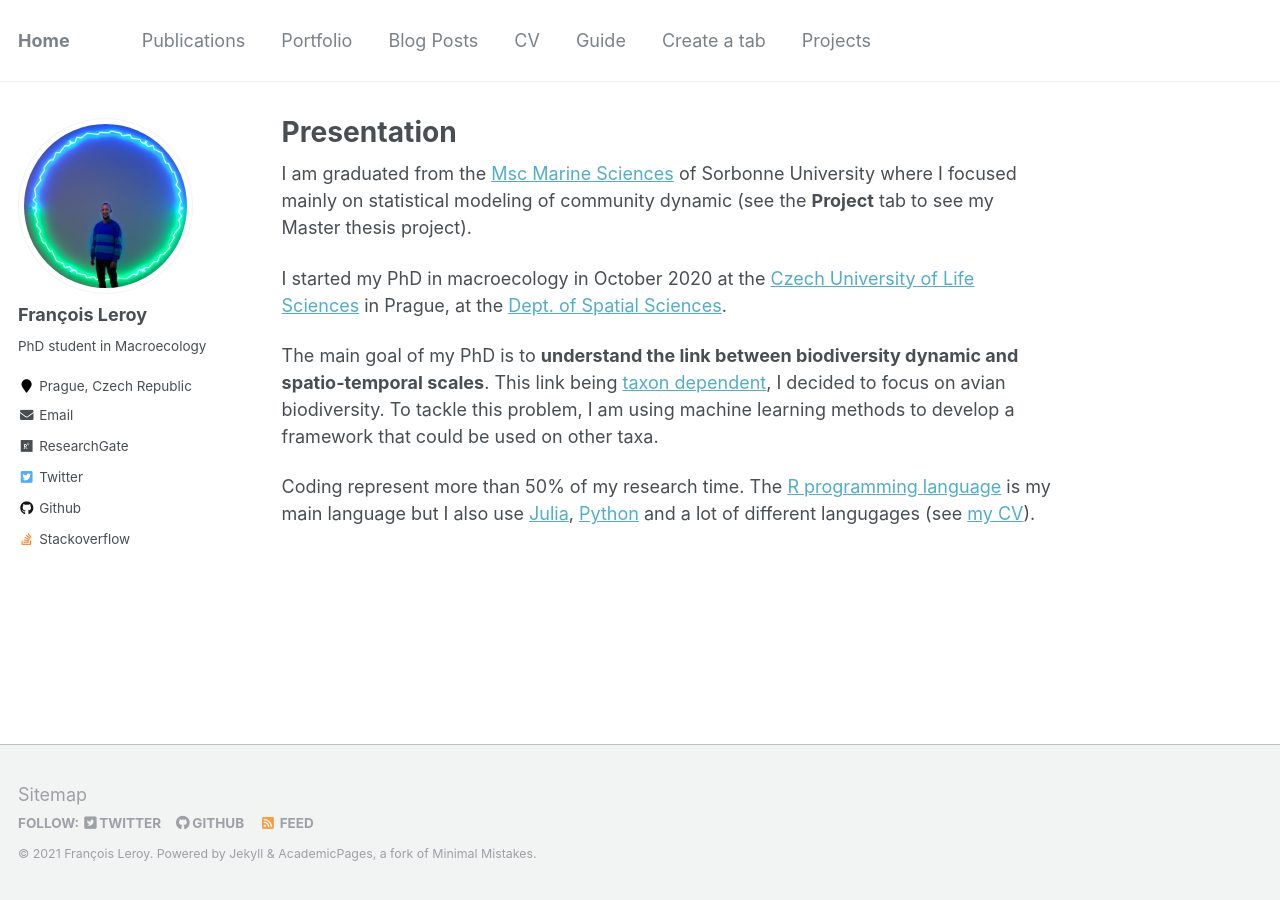
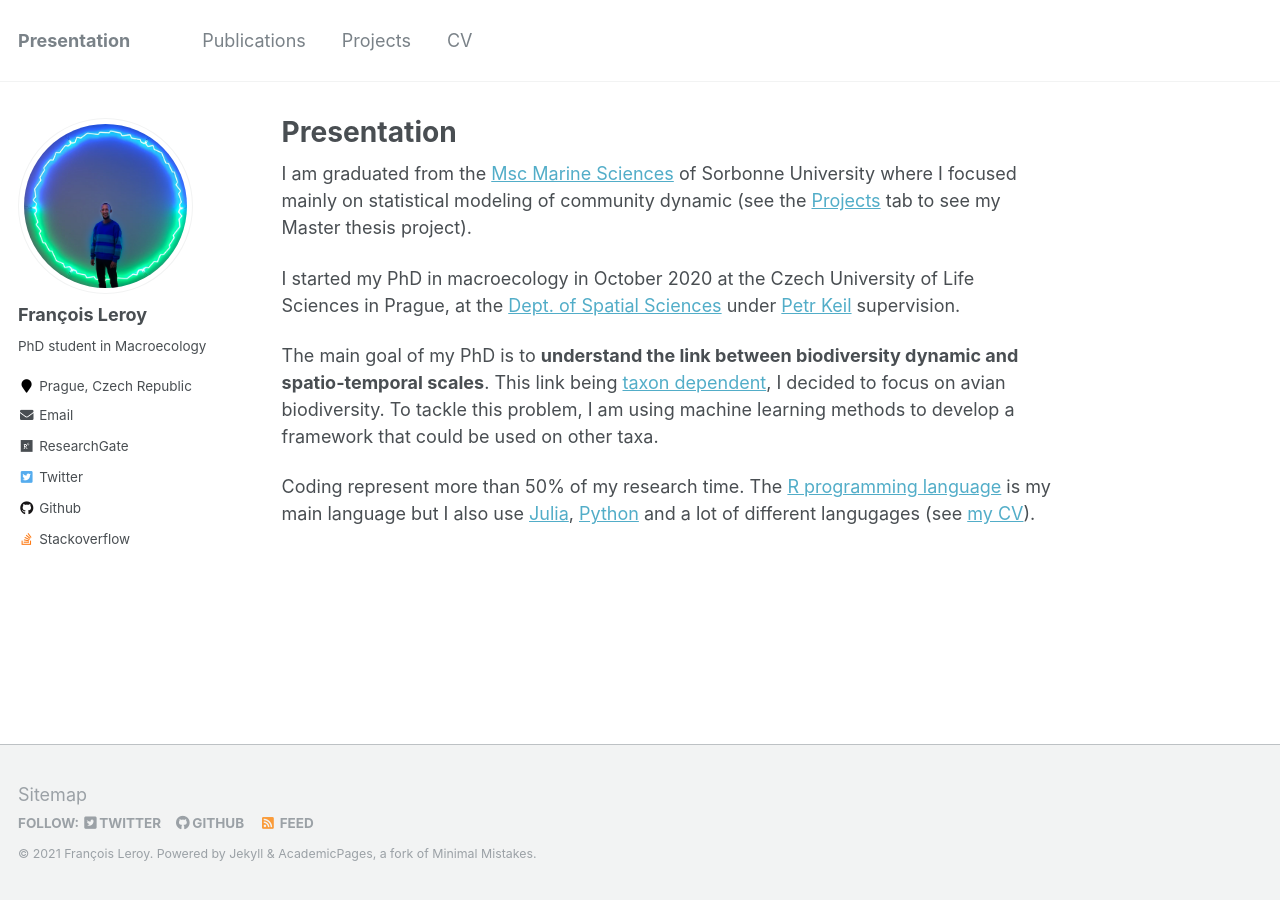
Before and after one commit to FrsLry/FrsLry.github.io, a Jekyll site: the page built from _pages/about.md, in a window 1280 px wide. Built offline with Jekyll 4.4.1, drawn with Linux system fonts in a browser that asks for light colours.

```diff
--- a/_config.yml
+++ b/_config.yml
@@ -12,7 +12,7 @@
 
 # Site Settings
 locale                   : "en-US"
-title                    : "Home" #"Your Name / Site Title"
+title                    : "Presentation" #"Your Name / Site Title"
 title_separator          : "-"
 name                     : &name "François Leroy"
 description              : &description "François Leroy personal website"
@@ -24,7 +24,7 @@ breadcrumbs              : true # true, false (default)
 words_per_minute         : 160
 future                   : true
 read_more                : "disabled" # if enabled, adds "Read more" links to excerpts
-talkmap_link             : false #change to true to add link to talkmap on talks page
+talkmap_link             : true #change to true to add link to talkmap on talks page
 comments:
   provider               : # false (default), "disqus", "discourse", "facebook", "google-plus", "staticman", "custom"
   disqus:
--- a/_pages/about.md
+++ b/_pages/about.md
@@ -8,9 +8,9 @@ redirect_from:
   - /about.html
 ---
 
-I am graduated from the [Msc Marine Sciences](http://sciencesdelamer.sorbonne-universite.fr/) of Sorbonne University where I focused mainly on statistical modeling of community dynamic (see the **Project** tab to see my Master thesis project).
+I am graduated from the [Msc Marine Sciences](http://sciencesdelamer.sorbonne-universite.fr/) of Sorbonne University where I focused mainly on statistical modeling of community dynamic (see the [Projects](https://frslry.github.io/projects/) tab to see my Master thesis project).
 
-I started my PhD in macroecology in October 2020 at the [Czech University of Life Sciences](https://www.czu.cz/en) in Prague, at the [Dept. of Spatial Sciences](https://www.fzp.czu.cz/en/r-9407-departments/r-9471-departments/r-9649-department-of-spatial-sciences).
+I started my PhD in macroecology in October 2020 at the Czech University of Life Sciences in Prague, at the [Dept. of Spatial Sciences](https://www.fzp.czu.cz/en/r-9407-departments/r-9471-departments/r-9649-department-of-spatial-sciences) under [Petr Keil](https://petrkeil.github.io/website/) supervision.
 
 The main goal of my PhD is to **understand the link between biodiversity dynamic and spatio-temporal scales**. This link being [taxon dependent](https://onlinelibrary.wiley.com/doi/full/10.1111/oik.05968), I decided to focus on avian biodiversity. To tackle this problem, I am using machine learning methods to develop a framework that could be used on other taxa.
 
```
Also changed, not shown: _data/navigation.yml (+14 -14 lines).
